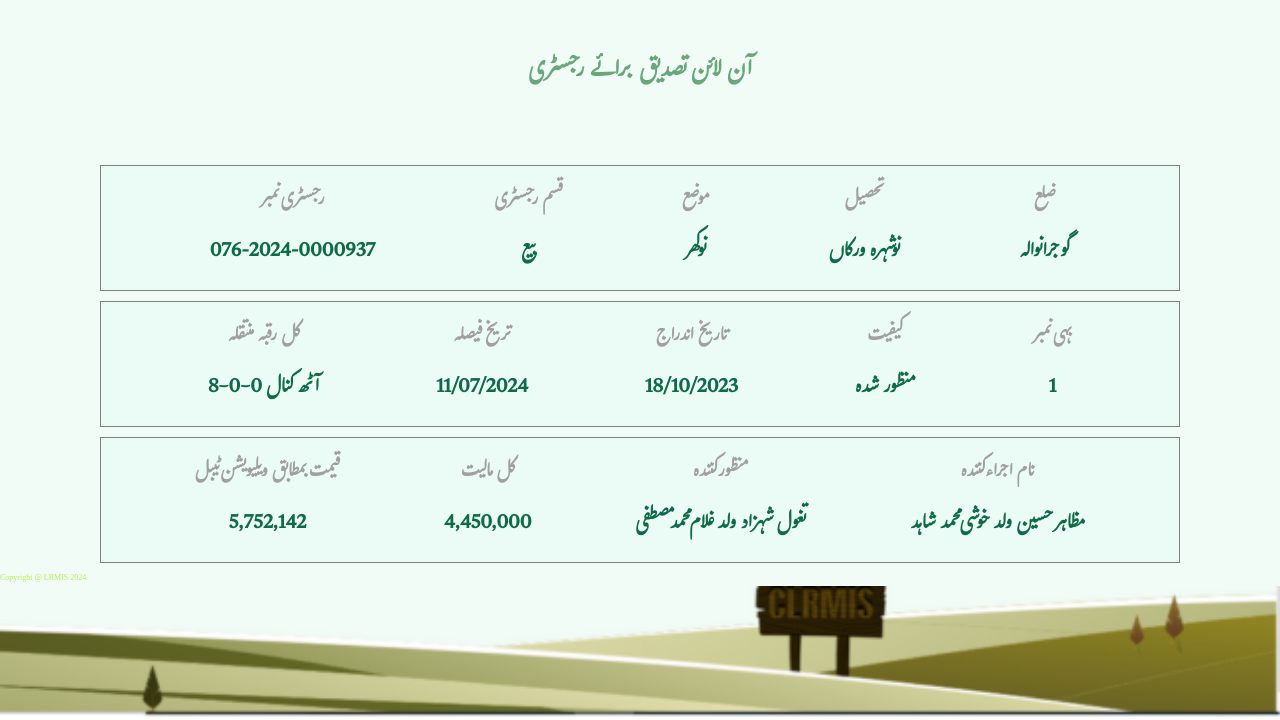
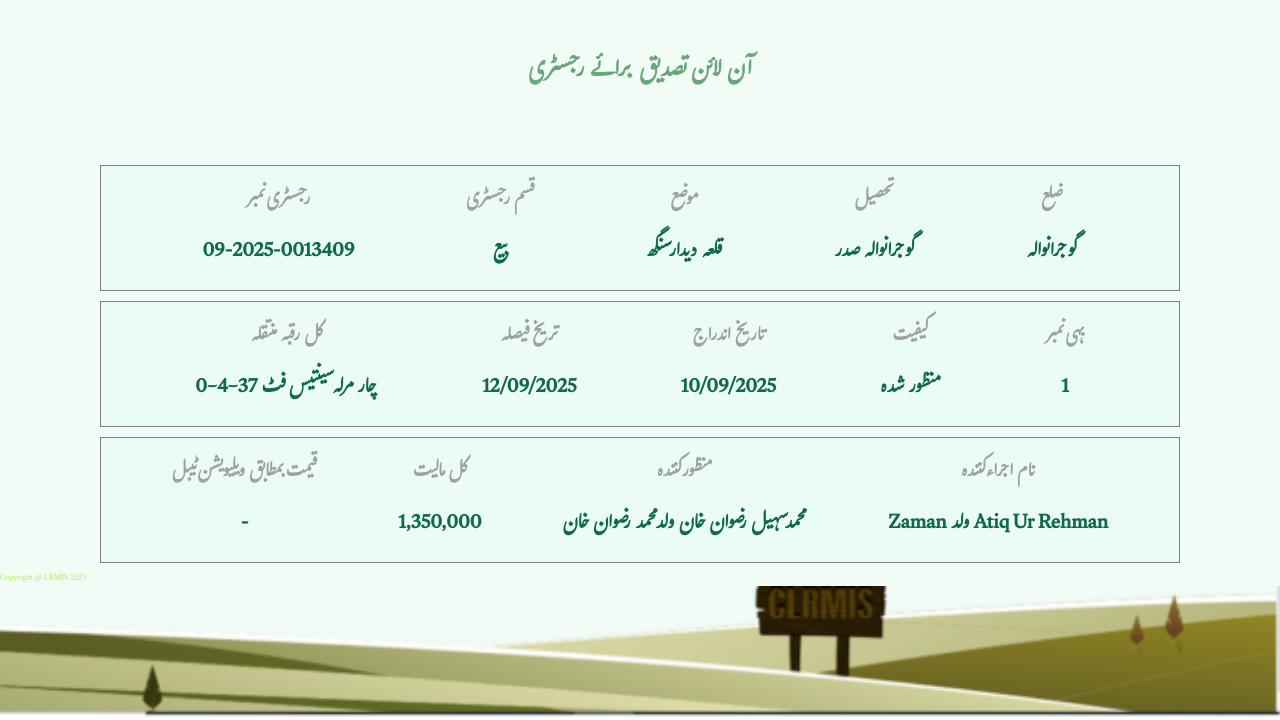
Before and after one commit to punjabzameen/215410145, a plain HTML site: page index.html in a window 1280 px wide. Shown: the part 80-800 px from the top of the page. Drawn offline with Linux system fonts and the light colour scheme.

Commit message:
Update index.html

```diff
--- a/index.html
+++ b/index.html
@@ -32,7 +32,7 @@
             <div class="item text1">
                 <h3>رجسٹری نمبر
                 </h3>
-                <p>076-2024-0000937
+                <p>09-2025-0013409
                 </p>
             </div>
             <div class="item text2"><h3>قسم رجسٹری
@@ -42,13 +42,13 @@
             <div class="item text3">
                 <h3>موضع
                 </h3>
-                <p>نوکھر
+                <p>قلعہ دیدار سنگھ
                 </p>
             </div>
             <div class="item text4">
                 <h3>تحصیل
                 </h3>
-                <p>نوشہرہ ورکاں
+                <p>گوجرانوالہ صدر
                 </p>
             </div>
             <div class="item text5">
@@ -63,18 +63,18 @@
             <div class="item text1">
                 <h3>کل رقبہ منتقلہ
                 </h3>
-                <p>8-0-0 آٹھ کنال
+                <p>0-4-37 چار مرلہ سینتیس فٹ
                 </p>
             </div>
             <div class="item text2"><h3>تریخ فیصلہ
 
             </h3>
-            <p>11/07/2024
+            <p>12/09/2025
             </p></div>
             <div class="item text3">
                 <h3>تاریخ اندراج
                 </h3>
-                <p>18/10/2023
+                <p>10/09/2025
                 </p>
             </div>
             <div class="item text4">
@@ -95,23 +95,23 @@
             <div class="item text1">
                 <h3>قیمت بمطابق ویلیویشن ٹیبل
                 </h3>
-                <p>5,752,142
+                <p>-
                 </p>
             </div>
             <div class="item text2"><h3>کل مالیت
             </h3>
-            <p>4,450,000
+            <p>1,350,000
             </p></div>
             <div class="item text3">
                 <h3>منظور کنندہ
                 </h3>
-                <p>تغول شہزاد ولد غلام محمد مصطفی
+                <p>محمد سہیل رضوان خان ولد محمد رضوان خان
                 </p>
             </div>
             <div class="item text4">
                 <h3>نام اجراء کنندہ
                 </h3>
-                <p>مظاہر حسین ولد خوشی محمد شاہد
+                <p>Zaman ولد Atiq Ur Rehman
                 </p>
             </div>
 
@@ -120,11 +120,12 @@
     </section>
     <!-- ----------------- Inage section------------------ -->
      <div class="bottom_img">
-        Copyright @ LRMIS 2024
+        Copyright @ LRMIS 2025
 
      </div>
      <!-- <div class="main">
     </div> -->
 
 </body>
+
 </html>
```
